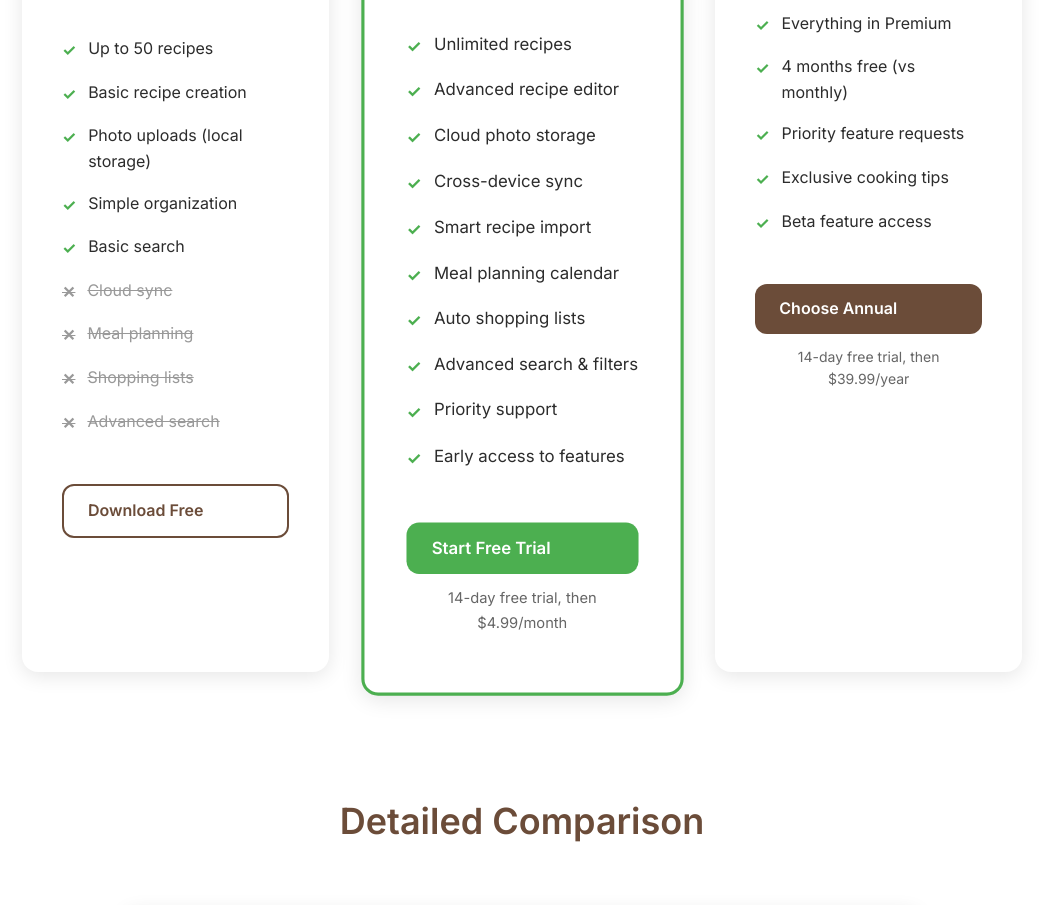
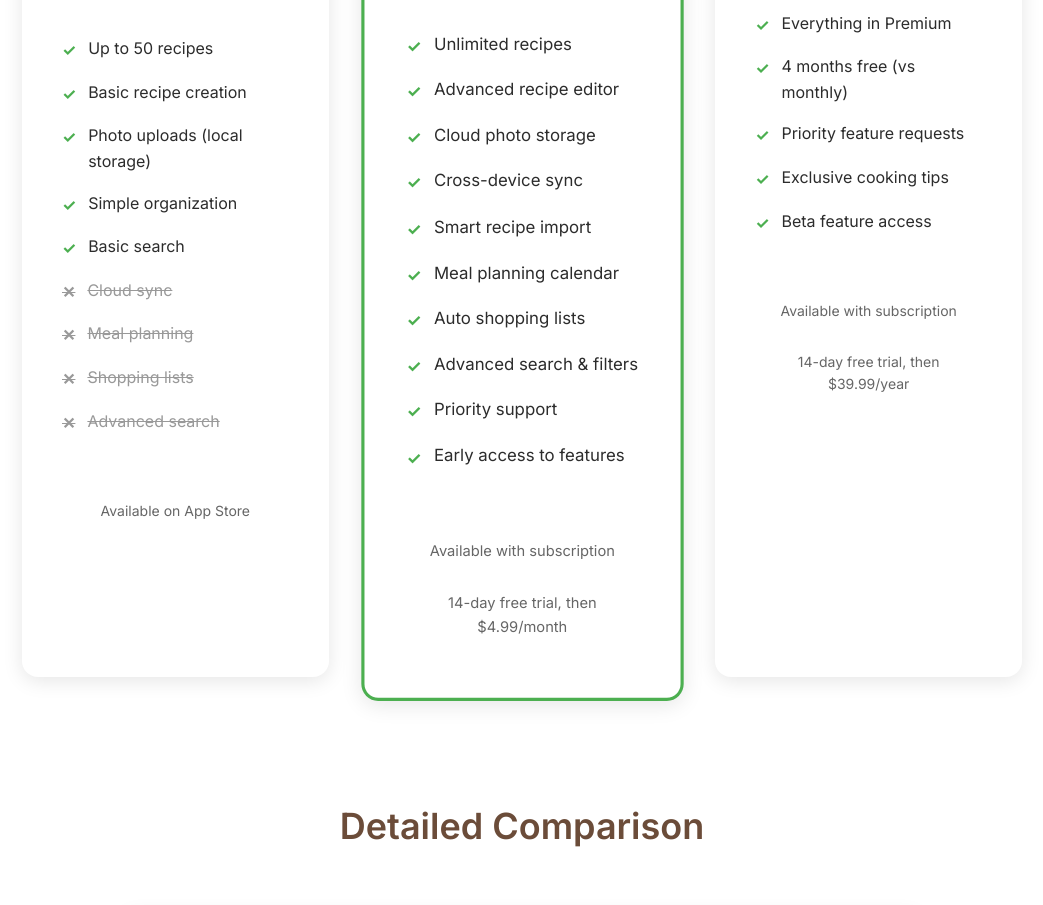
Before and after one commit to mduenas/recipeez-website, a website: page pricing.html in a window 1280 px wide. Shown: the part 703-1608 px from the top of the page, without its empty margins (118-1161 px from the left). Drawn offline with Linux system fonts and the light colour scheme.

Commit message:
updated features and link to the app store

```diff
--- a/assets/js/main.js
+++ b/assets/js/main.js
@@ -168,10 +168,10 @@ document.addEventListener('DOMContentLoaded', function() {
             // Placeholder for analytics tracking
             console.log('Download button clicked:', this.textContent);
 
-            // For now, prevent default since we don't have actual app store links
+            // Only prevent default for placeholder links, allow real App Store links
             if (this.href === '#' || this.href.endsWith('#')) {
                 e.preventDefault();
-                alert('App store links coming soon! The app is currently in development.');
+                alert('Coming soon! Android version is currently in development.');
             }
         });
     });
--- a/pricing.html
+++ b/pricing.html
@@ -206,7 +206,7 @@
                             <li class="unavailable">Advanced search</li>
                         </ul>
 
-                        <a href="#" class="btn btn-outline" style="width: 100%;">Download Free</a>
+                        <div class="plan-info" style="width: 100%; text-align: center; padding: var(--spacing-md); color: var(--text-medium); font-size: var(--font-size-sm);">Available on App Store</div>
                     </div>
 
                     <!-- Premium Plan -->
@@ -228,7 +228,7 @@
                             <li>Early access to features</li>
                         </ul>
 
-                        <a href="#" class="btn btn-primary" style="width: 100%;">Start Free Trial</a>
+                        <div class="plan-info" style="width: 100%; text-align: center; padding: var(--spacing-md); color: var(--text-medium); font-size: var(--font-size-sm);">Available with subscription</div>
                         <p style="margin-top: var(--spacing-sm); font-size: var(--font-size-sm); color: var(--text-medium);">14-day free trial, then $4.99/month</p>
                     </div>
 
@@ -246,7 +246,7 @@
                             <li>Beta feature access</li>
                         </ul>
 
-                        <a href="#" class="btn btn-secondary" style="width: 100%;">Choose Annual</a>
+                        <div class="plan-info" style="width: 100%; text-align: center; padding: var(--spacing-md); color: var(--text-medium); font-size: var(--font-size-sm);">Available with subscription</div>
                         <p style="margin-top: var(--spacing-sm); font-size: var(--font-size-sm); color: var(--text-medium);">14-day free trial, then $39.99/year</p>
                     </div>
                 </div>
@@ -368,8 +368,7 @@
                 <h2>Ready to Get Started?</h2>
                 <p>Try Recipeez Premium free for 14 days. No credit card required.</p>
                 <div class="hero-buttons">
-                    <a href="#" class="btn btn-primary">Start Free Trial</a>
-                    <a href="#" class="btn btn-outline">Download Free Version</a>
+                    <a href="https://apps.apple.com/us/app/recipeez/id6748916547" class="btn btn-primary">Download from App Store</a>
                 </div>
             </div>
         </section>
```
Also changed, not shown: features.html (+1 -1 lines), index.html (+2 -2 lines).
